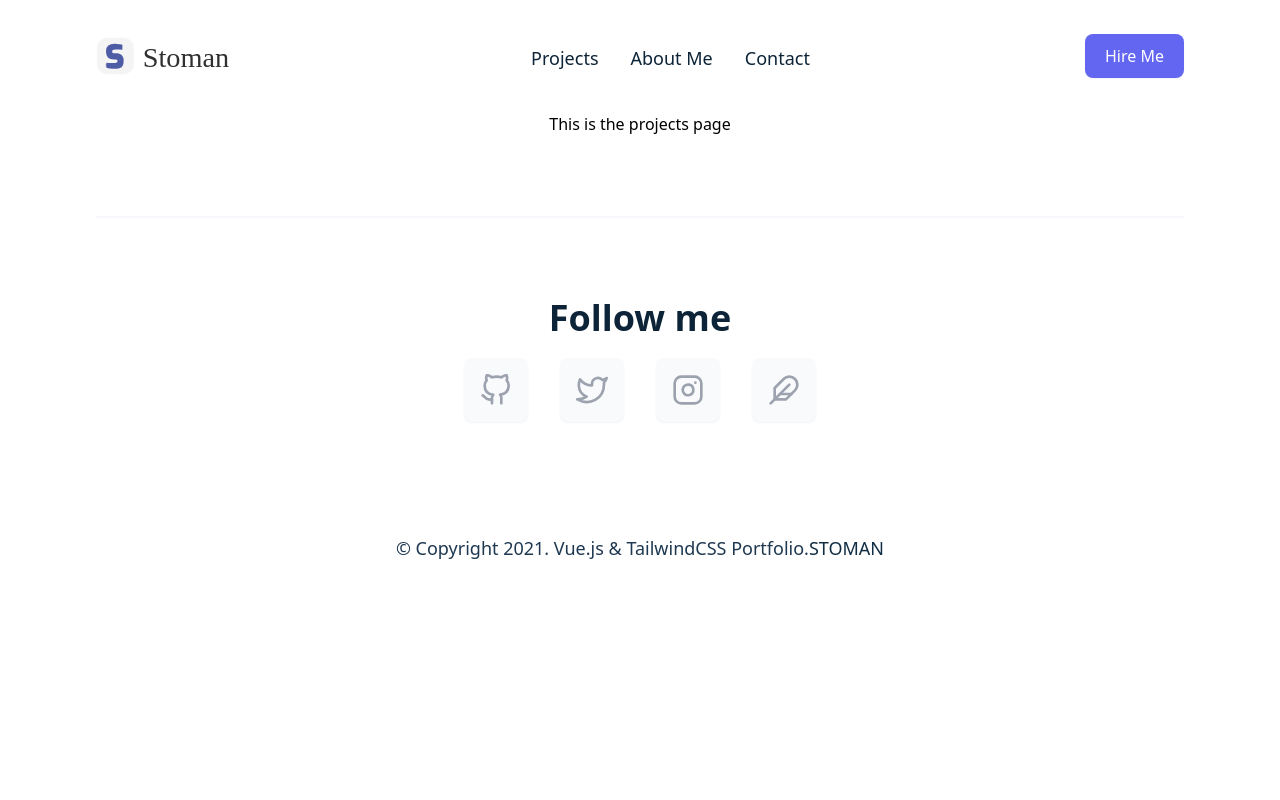
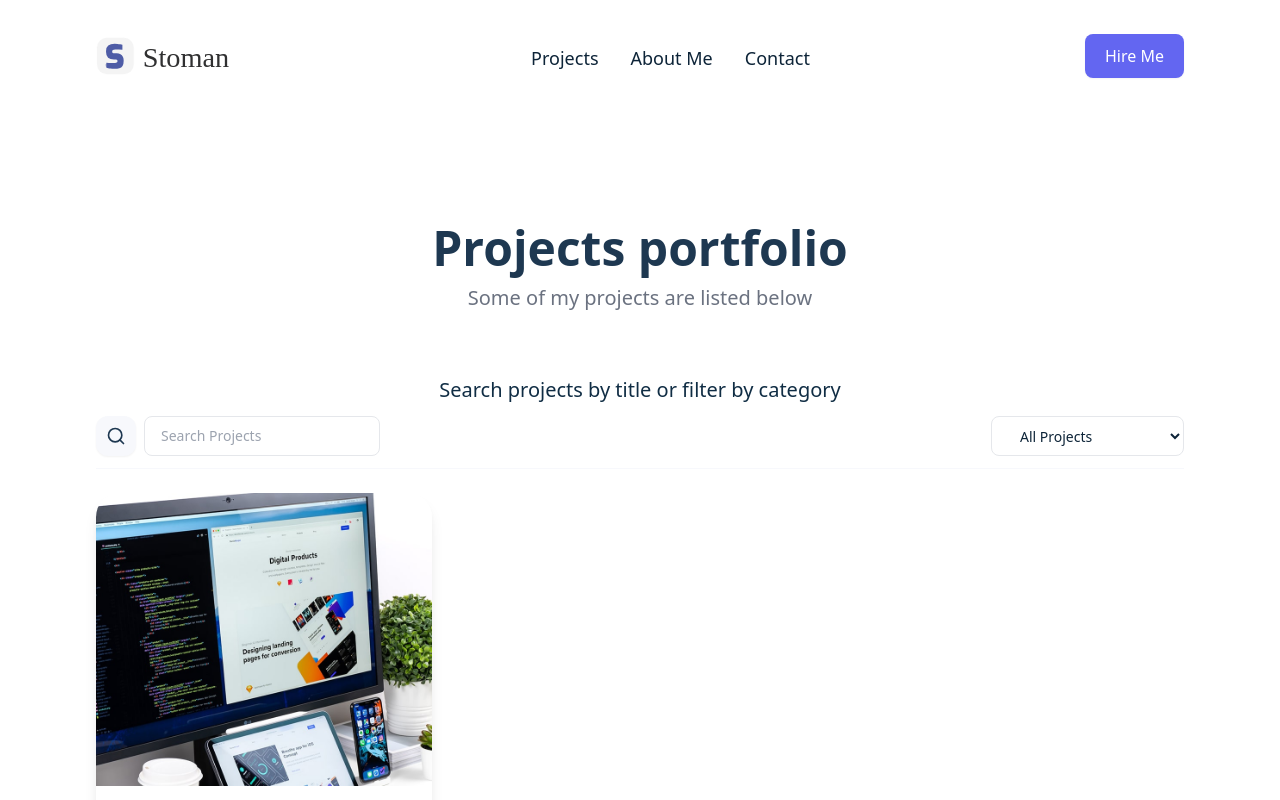
Before and after one commit to phoenix979797/portfolio, a React (Create React App) app: page /projects in a window 1280 px wide. Shown: the top 800 px of the page. Built offline with nearby package versions, Linux system fonts and the light colour scheme.

Commit message:
Projects page

```diff
--- a/src/pages/Projects.js
+++ b/src/pages/Projects.js
@@ -1,7 +1,9 @@
+import ProjectsGrid from '../components/ProjectsGrid';
+
 const Projects = () => {
 	return (
-		<div>
-			<h1>This is the projects page</h1>
+		<div className="container mx-auto">
+			<ProjectsGrid />
 		</div>
 	);
 };
```
